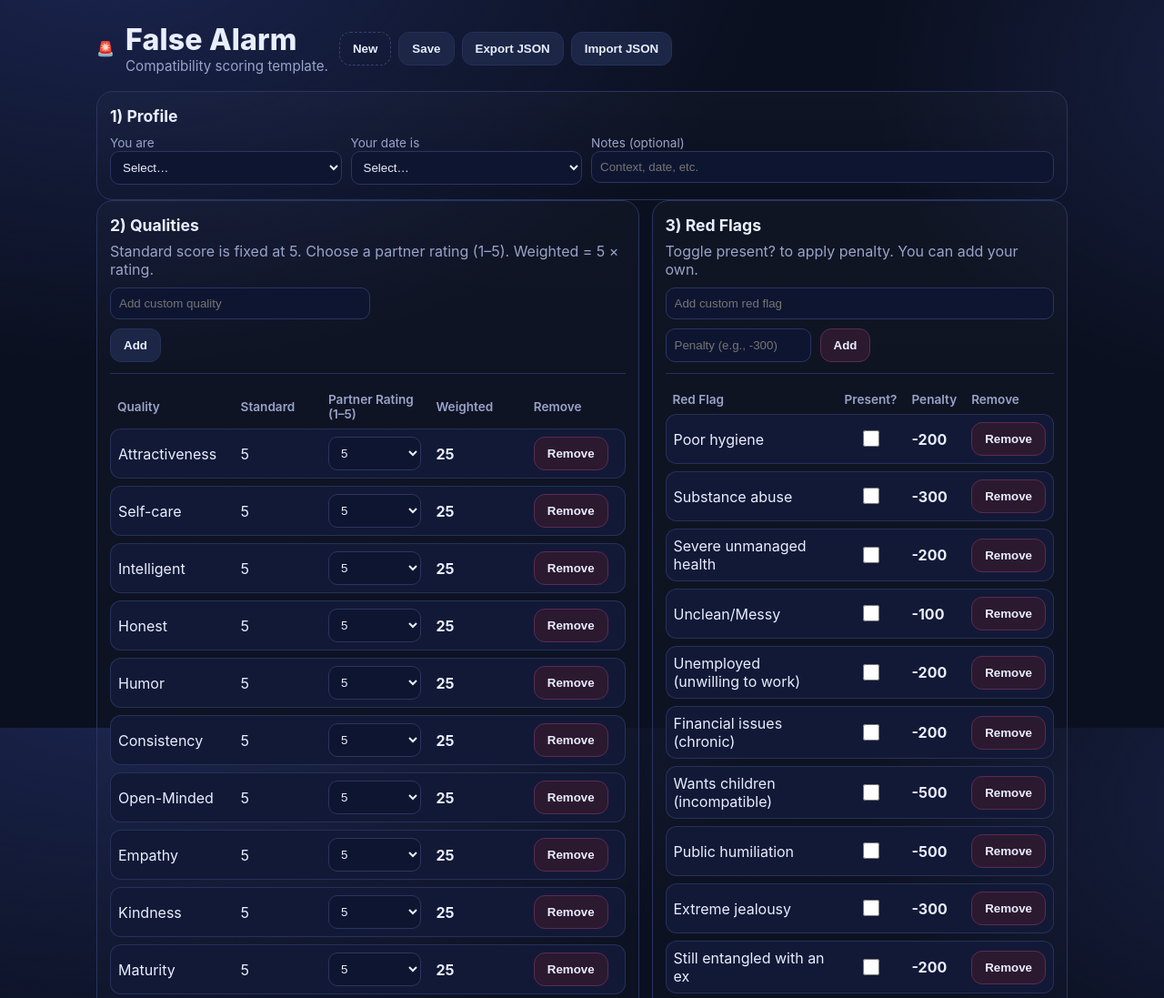
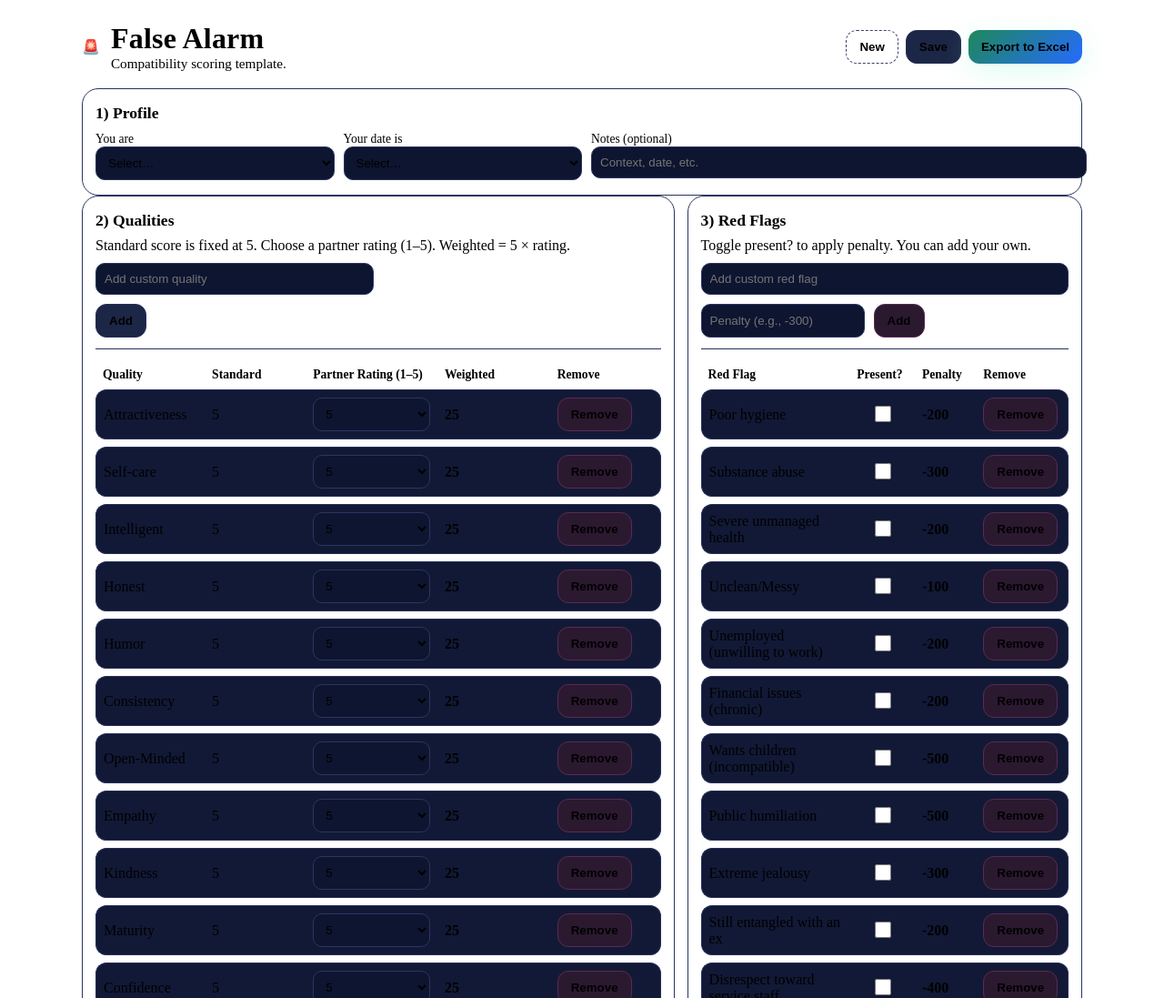
Before and after one commit to GhostShepherd31/False-Alarm, a plain HTML site: page index.html in a window 1280 px wide. Shown: the top 1097 px of the page at 91% size. Drawn offline with Linux system fonts and the light colour scheme.

Commit message:
Update index.html
made edits to make the Siren logo flash and removed Json and added Excel

```diff
--- a/index.html
+++ b/index.html
@@ -1,62 +1,61 @@
 <!doctype html>
-<html lang="en">
+<html>
 <head>
-  <meta charset="utf-8" />
-  <meta name="viewport" content="width=device-width, initial-scale=1" />
-  <title>False Alarm — Compatibility Scoring</title>
-  <meta name="description" content="A lightweight, client-side compatibility scoring app you can host on GitHub Pages." />
   <style>
-    :root{
-      --bg:#0b1020;--card:#121a33;--muted:#9aa3c9;--text:#e9eeff;--accent:#7cf5c6;--accent2:#83a7ff;--danger:#ff6b6b;--ok:#58d07c;--ring: rgba(124,245,198,.35);
+    @keyframes flash {
+      0%, 100% { opacity: 1; }
+      50% { opacity: 0.2; }
     }
-    *{box-sizing:border-box}
-    html,body{height:100%}
-    body{margin:0;font-family:Inter,system-ui,Segoe UI,Roboto,Arial,Helvetica,sans-serif;background:radial-gradient(1200px 800px at 10% -10%,#1b2550 0%,transparent 60%),radial-gradient(900px 700px at 110% 10%,#182042 0%,transparent 50%),var(--bg);color:var(--text)}
-    a{color:var(--accent2)}
-    .container{max-width:1100px;margin:24px auto;padding:0 16px}
-    header{display:flex;gap:14px;align-items:center;justify-content:space-between;margin-bottom:18px}
-    .title{display:flex;gap:12px;align-items:center}
-    .logo{width:40px;height:40px;border-radius:12px;background:linear-gradient(135deg,var(--accent),var(--accent2));box-shadow:0 8px 30px rgba(127,229,201,.35)}
-    h1{font-size:clamp(22px,3.5vw,32px);margin:0;font-weight:800;letter-spacing:.2px}
-    .sub{color:var(--muted);font-size:.95rem}
 
-    .toolbar{display:flex;gap:8px;flex-wrap:wrap}
-    .btn{background:#1c2646;color:var(--text);border:1px solid #26305a;padding:10px 14px;border-radius:12px;font-weight:600;cursor:pointer}
-    .btn:hover{border-color:#33407a}
-    .btn.primary{background:linear-gradient(135deg,#1f8859,#246bff);border:none;box-shadow:0 8px 30px rgba(124,245,198,.25)}
-    .btn.ghost{background:transparent;border:1px dashed #37406f}
-    .btn.danger{background:#2b1930;border:1px solid #5a2b53}
+    .emoji-siren {
+      animation: flash 1s infinite;
+    }
 
-    .grid{display:grid;grid-template-columns:1.2fr .8fr;gap:14px}
-    @media (max-width:980px){.grid{grid-template-columns:1fr}}
+    .container { max-width: 1100px; margin: 24px auto; padding: 0 16px; }
+    header { display: flex; gap: 14px; align-items: center; justify-content: space-between; margin-bottom: 18px; }
+    .title { display: flex; gap: 12px; align-items: center; }
+    .logo { width: 40px; height: 40px; border-radius: 12px; background: linear-gradient(135deg, var(--accent), var(--accent2)); box-shadow: 0 8px 30px rgba(127,229,201,.35); }
+    h1 { font-size: clamp(22px, 3.5vw, 32px); margin: 0; font-weight: 800; letter-spacing: .2px; }
+    .sub { color: var(--muted); font-size: .95rem; }
 
-    .card{background:linear-gradient(180deg,rgba(255,255,255,.02),rgba(255,255,255,.0));border:1px solid #2a345f;border-radius:18px;padding:16px 14px}
-    .card h2{margin:0 0 8px 0;font-size:1.1rem}
+    .toolbar { display: flex; gap: 8px; flex-wrap: wrap; }
+    .btn { background: #1c2646; color: var(--text); border: 1px solid #26305a; padding: 10px 14px; border-radius: 12px; font-weight: 600; cursor: pointer; }
+    .btn:hover { border-color: #33407a; }
+    .btn.primary { background: linear-gradient(135deg, #1f8859, #246bff); border: none; box-shadow: 0 8px 30px rgba(124,245,198,.25); }
+    .btn.ghost { background: transparent; border: 1px dashed #37406f; }
+    .btn.danger { background: #2b1930; border: 1px solid #5a2b53; }
 
-    table{width:100%;border-collapse:separate;border-spacing:0 8px}
-    thead th{font-size:.85rem;color:var(--muted);font-weight:600;text-align:left;padding:0 8px}
-    tbody td{background:#121936;border:1px solid #27305a;padding:8px;border-left:none;border-right:none;vertical-align:middle}
-    tbody tr td:first-child{border-left:1px solid #27305a;border-radius:12px 0 0 12px}
-    tbody tr td:last-child{border-right:1px solid #27305a;border-radius:0 12px 12px 0}
+    .grid { display: grid; grid-template-columns: 1.2fr .8fr; gap: 14px; }
+    @media (max-width:980px) { .grid { grid-template-columns: 1fr; } }
 
-    input[type="text"], input[type="number"], select{width:100%;background:#0e1530;color:var(--text);border:1px solid #2b3561;border-radius:10px;padding:9px}
-    input[type="checkbox"]{width:18px;height:18px}
-    label.small{color:var(--muted);font-size:.85rem}
+    .card { background: linear-gradient(180deg, rgba(255,255,255,.02), rgba(255,255,255,.0)); border: 1px solid #2a345f; border-radius: 18px; padding: 16px 14px; }
+    .card h2 { margin: 0 0 8px 0; font-size: 1.1rem; }
 
-    .score{font-size:42px;font-weight:900;letter-spacing:1px;margin:8px 0}
-    .score small{font-size:14px;color:var(--muted);font-weight:600}
+    table { width: 100%; border-collapse: separate; border-spacing: 0 8px; }
+    thead th { font-size: .85rem; color: var(--muted); font-weight: 600; text-align: left; padding: 0 8px; }
+    tbody td { background: #121936; border: 1px solid #27305a; padding: 8px; border-left: none; border-right: none; vertical-align: middle; }
+    tbody tr td:first-child { border-left: 1px solid #27305a; border-radius: 12px 0 0 12px; }
+    tbody tr td:last-child { border-right: 1px solid #27305a; border-radius: 0 12px 12px 0; }
 
-    .meter{height:14px;background:#0f1836;border:1px solid #2a365f;border-radius:10px;overflow:hidden}
-    .meter>div{height:100%;background:linear-gradient(90deg,var(--danger),#ffb86b,#fff08b,#a6ff8f);width:0%}
+    input[type="text"], input[type="number"], select { width: 100%; background: #0e1530; color: var(--text); border: 1px solid #2b3561; border-radius: 10px; padding: 9px; }
+    input[type="checkbox"] { width: 18px; height: 18px; }
+    label.small { color: var(--muted); font-size: .85rem; }
 
-    .row-tools{display:flex;gap:6px;align-items:center}
-    .pill{font-size:.78rem;padding:4px 8px;border-radius:999px;border:1px solid #2a376b;color:var(--muted)}
-    .muted{color:var(--muted)}
-    .flex{display:flex;gap:10px;flex-wrap:wrap}
-    .hidden{display:none}
-    .divider{height:1px;background:#26305a;margin:12px 0}
-    .tag{display:inline-flex;align-items:center;gap:6px;padding:4px 10px;border:1px solid #2a376b;border-radius:999px}
-    .tag .dot{width:8px;height:8px;border-radius:999px;background:var(--accent)}
+    .score { font-size: 42px; font-weight: 900; letter-spacing: 1px; margin: 8px 0; }
+    .score small { font-size: 14px; color: var(--muted); font-weight: 600; }
+
+    .meter { height: 14px; background: #0f1836; border: 1px solid #2a365f; border-radius: 10px; overflow: hidden; }
+    .meter > div { height: 100%; background: linear-gradient(90deg, var(--danger), #ffb86b, #fff08b, #a6ff8f); width: 0%; }
+
+    .row-tools { display: flex; gap: 6px; align-items: center; }
+    .pill { font-size: .78rem; padding: 4px 8px; border-radius: 999px; border: 1px solid #2a376b; color: var(--muted); }
+    .muted { color: var(--muted); }
+    .flex { display: flex; gap: 10px; flex-wrap: wrap; }
+    .hidden { display: none; }
+    .divider { height: 1px; background: #26305a; margin: 12px 0; }
+
+    .tag { display: inline-flex; align-items: center; gap: 6px; padding: 4px 10px; border: 1px solid #2a376b; border-radius: 999px; }
+    .tag .dot { width: 8px; height: 8px; border-radius: 999px; background: var(--accent); }
   </style>
 </head>
 <body>
@@ -64,16 +63,15 @@
     <header>
       <div class="title">
         <div class="emoji-siren" aria-hidden="true">🚨</div>
-      <div>
+        <div>
           <h1>False Alarm</h1>
           <div class="sub">Compatibility scoring template.</div>
+        </div>
       </div>
       <div class="toolbar">
         <button class="btn ghost" id="btn-new">New</button>
         <button class="btn" id="btn-save">Save</button>
-        <button class="btn" id="btn-export">Export JSON</button>
-        <button class="btn" id="btn-import">Import JSON</button>
-        <input id="file-import" class="hidden" type="file" accept="application/json" />
+        <button class="btn primary" id="btn-export">Export to Excel</button>
       </div>
     </header>
 
```
